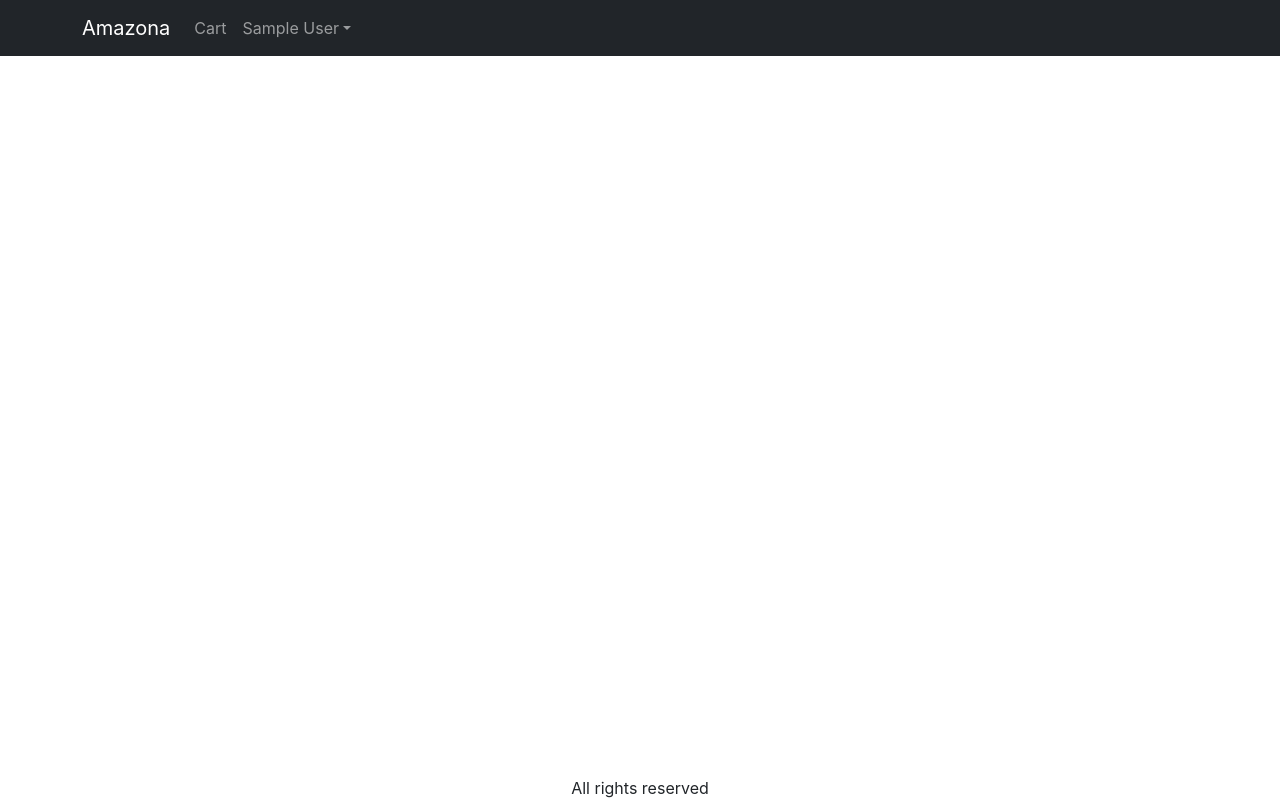
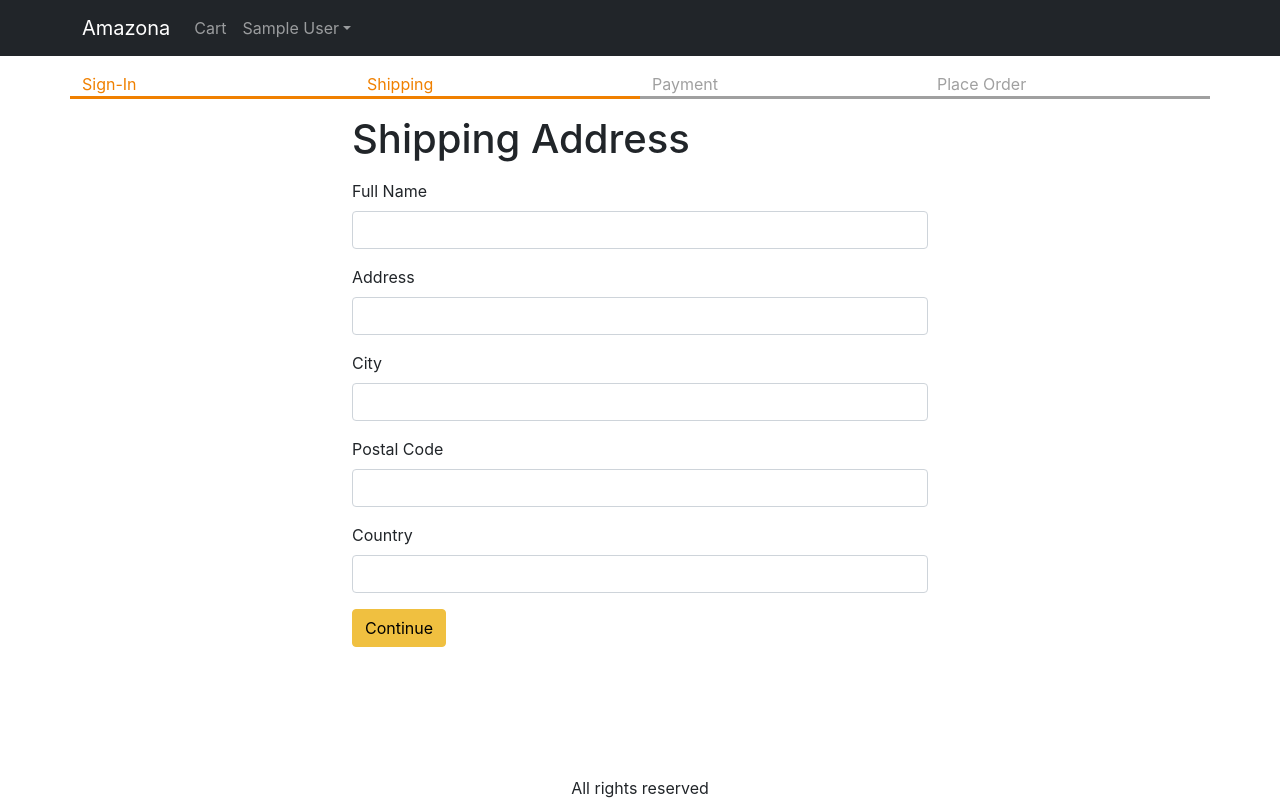
Before and after one commit to jamesekene8/amazoma, a React (Create React App) app in the folder frontend/: page /shipping in a window 1280 px wide. Built offline with nearby package versions, Linux system fonts and the light colour scheme; sample sign-in values are in the browser's storage.

Commit message:
Created the shipping address page

```diff
--- a/frontend/src/App.js
+++ b/frontend/src/App.js
@@ -13,6 +13,7 @@
 import SigninScreen from "./screens/SigninScreen";
 import { ToastContainer } from "react-toastify";
 import "react-toastify/dist/ReactToastify.css";
+import ShippingAddressScreen from "./screens/ShippingAddressScreen";
 
 function App() {
   const { state, dispatch: ctxDispatch } = useContext(Store);
@@ -21,6 +22,7 @@
   function signoutHandler() {
     ctxDispatch({ type: "USER_SIGNOUT" });
     localStorage.removeItem("userInfo");
+    localStorage.removeItem("shippingAddress");
   }
 
   return (
@@ -74,6 +76,7 @@
             <Route path="/product/:slug" element={<ProductScreen />} />
             <Route path="/cart" element={<CartScreen />} />
             <Route path="/signin" element={<SigninScreen />} />
+            <Route path="/shipping" element={<ShippingAddressScreen />} />
             <Route path="/" element={<HomeScreen />} />
           </Routes>
         </Container>
--- a/frontend/src/Store.js
+++ b/frontend/src/Store.js
@@ -7,6 +7,9 @@
     ? JSON.parse(localStorage.getItem("userInfo"))
     : null,
   cart: {
+    shippingAddress: localStorage.getItem("shippingAddress")
+      ? JSON.parse(localStorage.getItem("shippingAddress"))
+      : {},
     cartItems: localStorage.getItem("cartItems")
       ? JSON.parse(localStorage.getItem("cartItems"))
       : [],
@@ -43,7 +46,17 @@
       return { ...state, userInfo: action.payload };
 
     case "USER_SIGNOUT":
-      return { ...state, userInfo: null };
+      return {
+        ...state,
+        userInfo: null,
+        cart: { cartItems: [], shippingAddress: {} },
+      };
+
+    case "SAVE_SHIPPING_ADDRESS":
+      return {
+        ...state,
+        cart: { ...state.cart, shippingAddress: action.payload },
+      };
 
     default:
       return state;
--- /dev/null
+++ b/frontend/src/components/CheckoutSteps.js
@@ -0,0 +1,16 @@
+import React from "react";
+import Col from "react-bootstrap/esm/Col";
+import Row from "react-bootstrap/esm/Row";
+
+const CheckoutSteps = (props) => {
+  return (
+    <Row className="checkout-steps">
+      <Col className={props.step1 ? "active" : ""}>Sign-In</Col>
+      <Col className={props.step2 ? "active" : ""}>Shipping</Col>
+      <Col className={props.step3 ? "active" : ""}>Payment</Col>
+      <Col className={props.step4 ? "active" : ""}>Place Order</Col>
+    </Row>
+  );
+};
+
+export default CheckoutSteps;
--- a/frontend/src/index.css
+++ b/frontend/src/index.css
@@ -57,3 +57,13 @@
 .small-container {
   max-width: 600px;
 }
+
+.checkout-steps > div {
+  border-bottom: 0.2rem solid #a0a0a0;
+  color: #a0a0a0;
+}
+
+.checkout-steps > div.active {
+  border-bottom: 0.2rem solid #f08000;
+  color: #f08000;
+}
--- /dev/null
+++ b/frontend/src/screens/ShippingAddressScreen.js
@@ -0,0 +1,118 @@
+import React, { useContext, useEffect, useState } from "react";
+import { Helmet } from "react-helmet-async";
+import Form from "react-bootstrap/Form";
+import Button from "react-bootstrap/esm/Button";
+import { Store } from "../Store";
+import { useNavigate } from "react-router-dom";
+import CheckoutSteps from "../components/CheckoutSteps";
+
+const ShippingAddressScreen = () => {
+  const navigate = useNavigate();
+
+  const { state, dispatch: ctxDispatch } = useContext(Store);
+  const {
+    userInfo,
+    cart: { shippingAddress },
+  } = state;
+
+  const [fullName, setFullName] = useState(shippingAddress.fullName || "");
+  const [address, setAddress] = useState(shippingAddress.address || "");
+  const [city, setCity] = useState(shippingAddress.city || "");
+  const [postalCode, setPostalCode] = useState(
+    shippingAddress.postalCode || ""
+  );
+  const [country, setCountry] = useState(shippingAddress.country || "");
+
+  useEffect(() => {
+    if (!userInfo) {
+      navigate("/signin?redirect=/shipping");
+    }
+  }, [userInfo, navigate]);
+
+  const submitHandler = (e) => {
+    e.preventDefault();
+    ctxDispatch({
+      type: "SAVE_SHIPPING_ADDRESS",
+      payload: {
+        fullName,
+        address,
+        city,
+        postalCode,
+        country,
+      },
+    });
+    localStorage.setItem(
+      "shippingAddress",
+      JSON.stringify({
+        fullName,
+        address,
+        city,
+        postalCode,
+        country,
+      })
+    );
+
+    navigate("/payment");
+  };
+
+  return (
+    <div>
+      <Helmet>
+        <title>Shipping Address</title>
+      </Helmet>
+      <CheckoutSteps step1 step2 />
+      <div className="container small-container">
+        <h1 className="my-3">Shipping Address</h1>
+        <Form onSubmit={submitHandler}>
+          <Form.Group className="mb-3" controlId="fullName">
+            <Form.Label>Full Name</Form.Label>
+            <Form.Control
+              value={fullName}
+              onChange={(e) => setFullName(e.target.value)}
+              required
+            ></Form.Control>
+          </Form.Group>
+          <Form.Group className="mb-3" controlId="fullName">
+            <Form.Label>Address</Form.Label>
+            <Form.Control
+              value={address}
+              onChange={(e) => setAddress(e.target.value)}
+              required
+            ></Form.Control>
+          </Form.Group>
+          <Form.Group className="mb-3" controlId="fullName">
+            <Form.Label>City</Form.Label>
+            <Form.Control
+              value={city}
+              onChange={(e) => setCity(e.target.value)}
+              required
+            ></Form.Control>
+          </Form.Group>
+          <Form.Group className="mb-3" controlId="fullName">
+            <Form.Label>Postal Code</Form.Label>
+            <Form.Control
+              value={postalCode}
+              onChange={(e) => setPostalCode(e.target.value)}
+              required
+            ></Form.Control>
+          </Form.Group>
+          <Form.Group className="mb-3" controlId="fullName">
+            <Form.Label>Country</Form.Label>
+            <Form.Control
+              value={country}
+              onChange={(e) => setCountry(e.target.value)}
+              required
+            ></Form.Control>
+          </Form.Group>
+          <div className="mb-3">
+            <Button variant="primary" type="submit">
+              Continue
+            </Button>
+          </div>
+        </Form>
+      </div>
+    </div>
+  );
+};
+
+export default ShippingAddressScreen;
```
